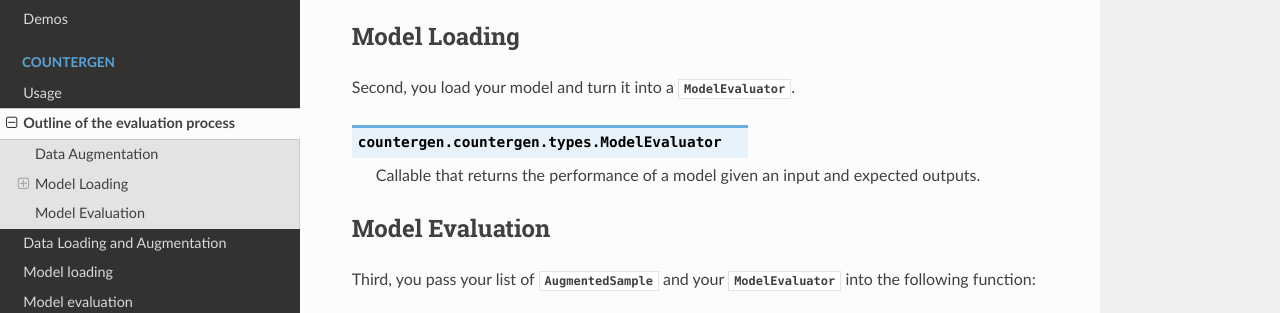
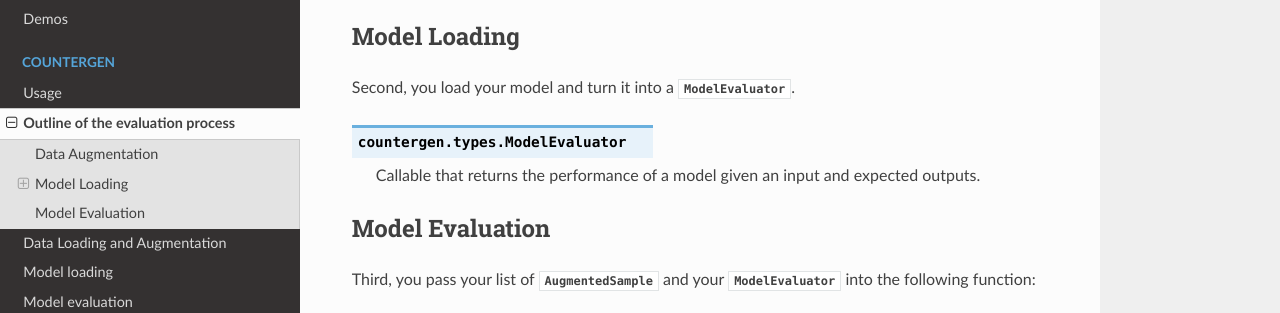
Before and after one commit to FabienRoger/Countergen, a Sphinx documentation site: the page built from docs/source/countergen/outline.rst, in a window 1280 px wide and 900 px high, scrolled down 440 px, cut to the strip 126-439 px from the top of the window. Built offline with Sphinx 7.4.7 and the Read the Docs theme 2.0.0, drawn with Linux system fonts in a browser that asks for light colours.

Commit message:
Fix names

```diff
--- a/docs/source/countergen/data_augmentation.rst
+++ b/docs/source/countergen/data_augmentation.rst
@@ -8,7 +8,7 @@
 
 Create an instance of :py:class:`AugmentedDataset` using this class method:
 
-.. automethod:: countergen.countergen.AugmentedDataset.from_default
+.. automethod:: countergen.AugmentedDataset.from_default
 
 B. Loading your datasets and using
 ~~~~~~~~~~~~~~~~~~~~~~~~~~~~~~~~~~~~~~
--- a/docs/source/countergen/outline.rst
+++ b/docs/source/countergen/outline.rst
@@ -6,12 +6,12 @@
 
 First, you produce a list of :py:class:`AugmentedSample`, either by loading an existing one, or using tools the library provides to build you it from raw data, or by creating your own from scratch.
 
-.. autoclass:: countergen.countergen.types.AugmentedSample
+.. autoclass:: countergen.types.AugmentedSample
    :members:
 
 Where a :py:class:`Variation` is defined as follows.
 
-.. autoclass:: countergen.countergen.types.Variation
+.. autoclass:: countergen.types.Variation
    :members: text, categories
    :member-order: bysource
 
@@ -20,7 +20,7 @@
 
 Second, you load your model and turn it into a :py:data:`ModelEvaluator`.
 
-.. data:: countergen.countergen.types.ModelEvaluator
+.. data:: countergen.types.ModelEvaluator
 
     Callable that returns the performance of a model given an input and expected outputs.
 
@@ -29,14 +29,14 @@
 
 Third, you pass your list of :py:class:`AugmentedSample` and your :py:data:`ModelEvaluator` into the following function:
 
-.. autofunction:: countergen.countergen.evaluate
+.. autofunction:: countergen.evaluate
 
 By default, it will return the average performance on each kind of data. You can specify other ways to aggregate the performance on each variation by passing another :py:class:`StatsAggregator`.
 
 Alternatively, if you just want to print or save the results, directly call on of the following:
 
-.. autofunction:: countergen.countergen.evaluate_and_print
+.. autofunction:: countergen.evaluate_and_print
 
-.. autofunction:: countergen.countergen.evaluate_and_save
+.. autofunction:: countergen.evaluate_and_save
 
 And that's it! ``countergen`` and ``countergentorch`` provides to generate variations, load models easily, and edit them to decrease performance gaps between different categories. Click on *Next* to know more.
```
